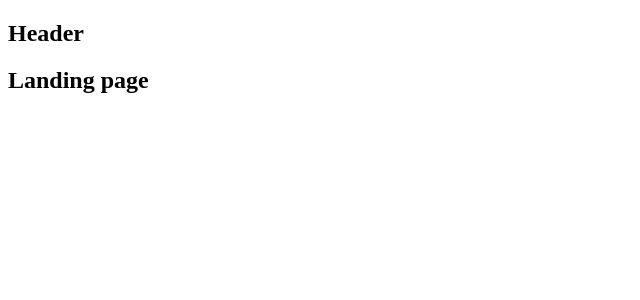
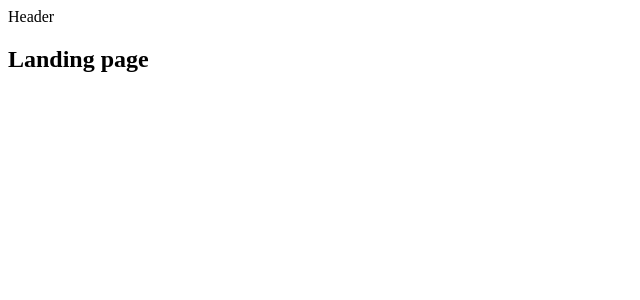
Before and after one commit to CodingByMoMo/React-course-app, a React (Create React App) app in the folder client/: page / in a window 1280 px wide. Shown: the top 300 px of the page, without its empty margins (0-640 px from the left). Built offline with nearby package versions, Linux system fonts and the light colour scheme.

Commit message:
Maked a Header commponent Class

```diff
--- a/client/src/components/App.js
+++ b/client/src/components/App.js
@@ -1,9 +1,7 @@
 import React from "react";
 import { BrowserRouter, Route } from "react-router-dom";
 
-const Header = () => {
-  return <h2>Header</h2>;
-};
+import Header from "./Header";
 const Dashboard = () => {
   return <h2>Dashboard</h2>;
 };
--- /dev/null
+++ b/client/src/components/Header.js
@@ -0,0 +1,13 @@
+import React, {Component} from "react";
+
+class Header extends Component {
+    render() {
+        return (
+            <div>
+                Header
+            </div>
+        )
+    };
+};
+
+export default Header;
```
